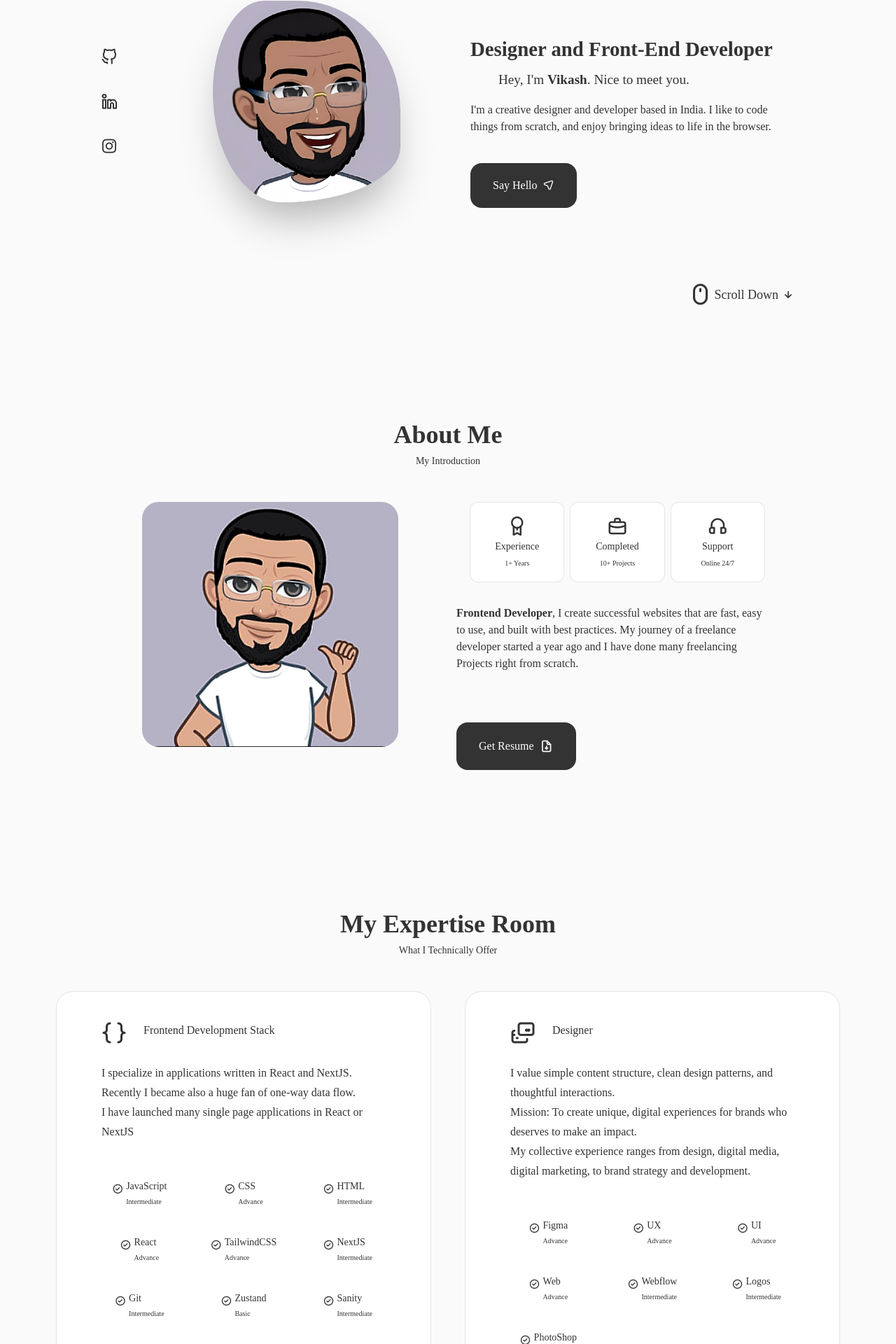
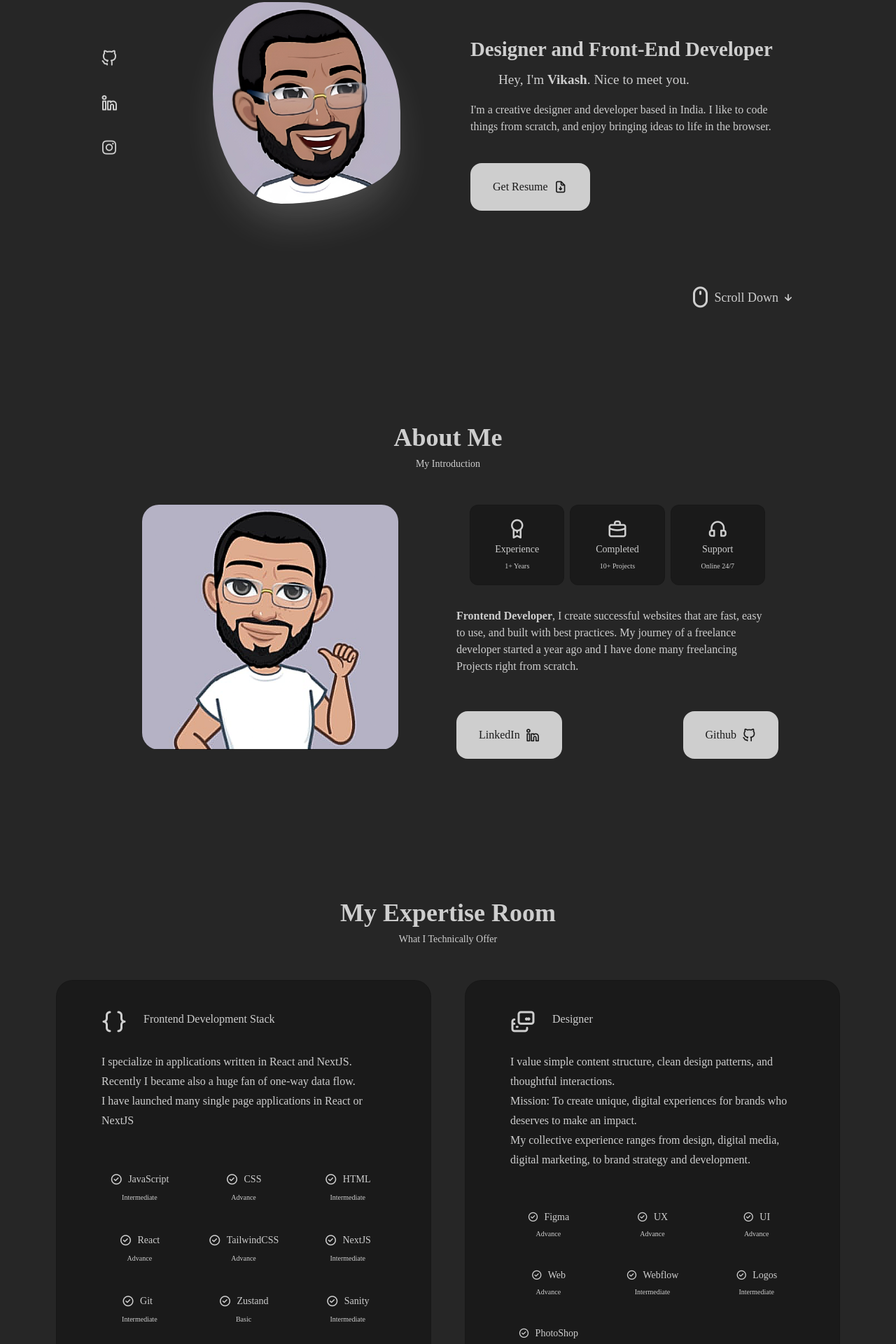
Before and after one commit to Vikashup2109/Viakshup2109.github.io, a React (Create React App) app: page / in a window 1280 px wide. Shown: the part 175-2095 px from the top of the page at 70% size. Built offline with nearby package versions, Linux system fonts and the light colour scheme.

Commit message:
Edits about buttons

```diff
--- a/public/index.html
+++ b/public/index.html
@@ -1,5 +1,5 @@
 <!DOCTYPE html>
-<html lang="en">
+<html lang="en" class="dark">
 
 <head>
      <meta charset="utf-8" />
--- a/src/components/About.jsx
+++ b/src/components/About.jsx
@@ -1,6 +1,5 @@
 import React, { forwardRef } from 'react'
 import Photo from '../assets/avatar2.png';
-import Resume from '../assets/VikashResume.pdf'
 
 
 const About = forwardRef((props, ref) => {
@@ -34,16 +33,22 @@ const About = forwardRef((props, ref) => {
                                    </div>
                                    {/* About Description */}
 
-                                   <p className="p-0 sm:pr-20 sm:pl-20 lg:p-0 lg:pr-5 mb-8 text-titleColor dark:text-titleColorDarkMode">
+                                   <p className="p-0 sm:pr-20 sm:pl-20 lg:p-0 lg:pr-5 mb-3 text-titleColor dark:text-titleColorDarkMode">
                                         <strong> Frontend Developer</strong>, I create successful websites that are fast, easy to use, and built with best practices.
                                         My journey of a freelance developer started a year ago and I have done many freelancing Projects right from scratch.
                                    </p>
 
-                                   {/* About CV Button */}
-                                   <a download='Vikash_Resume.pdf' href={Resume} className="button button--flex bg-titleColor dark:bg-titleColorDarkMode space-x-2 my-10 text-containerColor dark:text-containerColorDarkMode">
-                                        <span>Get Resume</span>
-                                        <i className="uil uil-file-download text-xl"></i>
-                                   </a>
+                                   {/* About Social Button */}
+                                   <div className='flex justify-between'>
+                                        <a href='https://www.linkedin.com/in/Vikashup2109' target='_blank' className="button button--flex bg-titleColor dark:bg-titleColorDarkMode space-x-2 my-10 text-containerColor dark:text-containerColorDarkMode" rel="noreferrer">
+                                             <span>LinkedIn </span>
+                                             <i className="uil uil-linkedin-alt text-xl"></i>
+                                        </a>
+                                        <a href='https://www.github.com/Vikashup2109' target='_blank' className="button button--flex bg-titleColor dark:bg-titleColorDarkMode space-x-2 my-10 text-containerColor dark:text-containerColorDarkMode" rel="noreferrer">
+                                             <span>Github </span>
+                                             <i className="uil uil-github-alt text-xl"></i>
+                                        </a>
+                                   </div>
                               </div>
                          </div>
                     </div>
--- a/src/components/Expertise.jsx
+++ b/src/components/Expertise.jsx
@@ -91,7 +91,7 @@ const Expertise = forwardRef((props, ref) => {
                                         </div>
 
 
-                                        <div className='flex items-center pb-8 '>
+                                        <div className='items-center pb-8 '>
                                              <p className="text-small sm:text-normal leading-6 sm:leading-7 text-titleColor dark:text-titleColorDarkMode">
                                                   I specialize in applications written in React and NextJS. Recently I became also a huge fan of one-way data flow.
                                                   <br />I have launched many single page applications in React or NextJS
@@ -101,23 +101,23 @@ const Expertise = forwardRef((props, ref) => {
                                              {
                                                   Object.values(frontend_skills_set).map((skill) => {
                                                        return (
-                                                            <div className="skills_data flex gap-1 md:gap-1 mx-auto text-left">
-                                                                 <i className="uil uil-check-circle font-bold text-base text-titleColor dark:text-titleColorDarkMode"></i>
-                                                                 <div className=''>
+                                                            <div className="skills_data flex flex-col gap-1 md:gap-1 mx-auto">
+                                                                 <div className='flex items-center gap-2'>
+                                                                      <i className="uil uil-check-circle font-bold text-lg text-titleColor dark:text-titleColorDarkMode"></i>
                                                                       <h3 className="skill_name leading-4 font-medium text-small text-titleColor dark:text-titleColorDarkMode">{skill.skill_name}</h3>
-                                                                      <span className="skill_level text-tiny md:text-tiny text-titleColor dark:text-titleColorDarkMode">{skill.skill_level}</span>
                                                                  </div>
+                                                                 <span className="skill_level text-tiny md:text-tiny text-titleColor dark:text-titleColorDarkMode text-center">{skill.skill_level}</span>
                                                             </div>
                                                        )
                                                   })
                                              }
 
-                                             <div className="skills_data flex gap-1 md:gap-2 mx-auto text-left">
-                                                  <i className="uil uil-check-circle font-bold text-base text-titleColor dark:text-titleColorDarkMode"></i>
-                                                  <div className=''>
+                                             <div className="skills_data flex flex-col gap-1 md:gap-2 mx-auto text-left">
+                                                  <div className='flex items-center gap-2'>
+                                                       <i className="uil uil-check-circle font-bold text-base text-titleColor dark:text-titleColorDarkMode"></i>
                                                        <h3 className="skill_name leading-4 font-medium text-smaller text-titleColor dark:text-titleColorDarkMode">Beer &#127867;</h3>
-                                                       <span className="skill_level text-tiny md:text-tiny text-titleColor dark:text-titleColorDarkMode">Advance</span>
                                                   </div>
+                                                  <span className="skill_level text-tiny md:text-tiny text-titleColor dark:text-titleColorDarkMode text-center">Advance</span>
                                              </div>
                                         </div>
                                    </div>
@@ -142,12 +142,12 @@ const Expertise = forwardRef((props, ref) => {
                                              {
                                                   Object.values(design_skills_set).map((design_skill) => {
                                                        return (
-                                                            <div className="skills_data flex gap-1 md:gap-1 mx-auto text-left">
-                                                                 <i className="uil uil-check-circle font-bold text-base text-titleColor dark:text-titleColorDarkMode"></i>
-                                                                 <div className=''>
+                                                            <div className="skills_data flex flex-col gap-1 md:gap-1 mx-auto text-left">
+                                                                 <div className='flex items-center gap-2'>
+                                                                      <i className="uil uil-check-circle font-bold text-base text-titleColor dark:text-titleColorDarkMode"></i>
                                                                       <h3 className="skill_name leading-4 font-medium text-small text-titleColor dark:text-titleColorDarkMode">{design_skill.skill_name}</h3>
-                                                                      <span className="skill_level text-tiny md:text-tiny text-titleColor dark:text-titleColorDarkMode">{design_skill.skill_level}</span>
                                                                  </div>
+                                                                 <span className="skill_level text-tiny md:text-tiny text-titleColor dark:text-titleColorDarkMode text-center">{design_skill.skill_level}</span>
                                                             </div>
                                                        )
                                                   })
--- a/src/components/Home.jsx
+++ b/src/components/Home.jsx
@@ -1,5 +1,7 @@
 import React, { forwardRef } from 'react'
 import Photo from '../assets/avatar.png';
+import Resume from '../assets/VikashResume.pdf'
+
 
 
 const Home = forwardRef((props, ref) => {
@@ -7,10 +9,6 @@ const Home = forwardRef((props, ref) => {
      const AboutScroll = (e) => {
           e.preventDefault();
           props.aboutRef.current.scrollIntoView({ behavior: "smooth" });
-     };
-     const ContactScroll = (e) => {
-          e.preventDefault();
-          props.contactRef.current.scrollIntoView({ behavior: "smooth" });
      };
      return (
           <>
@@ -35,7 +33,7 @@ const Home = forwardRef((props, ref) => {
 
                                    {/* Profile Image Section */}
                                    <div className="profile_image-section">
-                                        <img src={Photo} alt="Vikash DP" className='profile-image h-64 sm:h-72 shadow-3xl mx-auto' />
+                                        <img src={Photo} alt="Vikash DP" className='profile-image h-64 sm:h-72 shadow-3xl mx-auto dark:shadow-white/20' />
                                    </div>
                               </div>
 
@@ -48,9 +46,9 @@ const Home = forwardRef((props, ref) => {
                                         <h3 className="text-res-h3 sm:text-h3 lg:pl-10 font-normal mb-4 text-titleColor dark:text-titleColorDarkMode">Hey, I'm <strong>Vikash</strong>. Nice to meet you.</h3>
                                         <p className="max-w-md text-titleColor dark:text-titleColorDarkMode">I'm a creative designer and developer based in India. I like to code things from scratch, and enjoy bringing ideas to life in the browser.
                                         </p>
-                                        <a href="#contact" className="button button--flex bg-titleColor dark:bg-titleColorDarkMode space-x-2 my-10 text-containerColor dark:text-containerColorDarkMode" onClick={ContactScroll}>
-                                             <span>Say Hello</span>
-                                             <i className="uil uil-location-arrow"></i>
+                                        <a download='Vikash_Resume.pdf' href={Resume} className="button button--flex bg-titleColor dark:bg-titleColorDarkMode space-x-2 my-10 text-containerColor dark:text-containerColorDarkMode">
+                                             <span>Get Resume</span>
+                                             <i className="uil uil-file-download text-xl"></i>
                                         </a>
                                    </div>
                               </div>
--- a/src/components/Theme.jsx
+++ b/src/components/Theme.jsx
@@ -4,14 +4,19 @@ const Theme = () => {
      const [themeToggle, setThemeToggle] = useState(false);
 
      const htmlelement = document.querySelector("html");
+     // localStorage.theme = 'dark';
 
-     if (localStorage.theme === 'dark' || (!('theme' in localStorage) && window.matchMedia('(prefers-color-scheme: dark)').matches)) {
-          htmlelement.classList.add('dark')
-          localStorage.theme = 'dark';
-     } else {
-          htmlelement.classList.remove('dark')
-          localStorage.theme = 'light';
-     }
+     // if (localStorage.theme === 'dark' || (!('theme' in localStorage) && window.matchMedia('(prefers-color-scheme: dark)').matches)) {
+     //      htmlelement.classList.add('dark')
+     //      localStorage.theme = 'dark';
+     // } else {
+     //      htmlelement.classList.remove('dark')
+     //      localStorage.theme = 'light';
+     // }
+
+     // if (localStorage.theme === 'dark')
+     //      localStorage.theme = 'light';
+     // else localStorage.theme = 'dark';
 
      const handleClick = () => {
           setThemeToggle(!themeToggle);
@@ -29,8 +34,9 @@ const Theme = () => {
           <>
                <div className='fixed md:top-20 top-8 right-4 ' onClick={handleClick}>
                     <label className="bg-titleColor dark:bg-[#FAF9F6] flex gap-1 rounded-full items-center p-1 relative cursor-pointer border-2">
-                         <i className={localStorage.theme === 'light' ? "bx bxs-moon text-h3 text-bodyColor" : "hidden "}></i>
-                         <i className={localStorage.theme === 'dark' ? "bx bxs-sun text-h3 font-black text-yellow-600" : "hidden"}></i>
+                         <i className={localStorage.theme === 'light' ? "bx bxs-moon text-h3 text-bodyColor" : "bx bxs-sun text-h3 font-black text-yellow-600"}></i>
+                         {/* <i className={localStorage.theme === 'light' ? "bx bxs-moon text-h3 text-bodyColor" : "hidden "}></i>
+                         <i className={localStorage.theme === 'dark' ? "bx bxs-sun text-h3 font-black text-yellow-600" : "hidden"}></i> */}
                     </label>
                </div>
           </>
```
Also changed, not shown: public/manifest.json (deleted).
